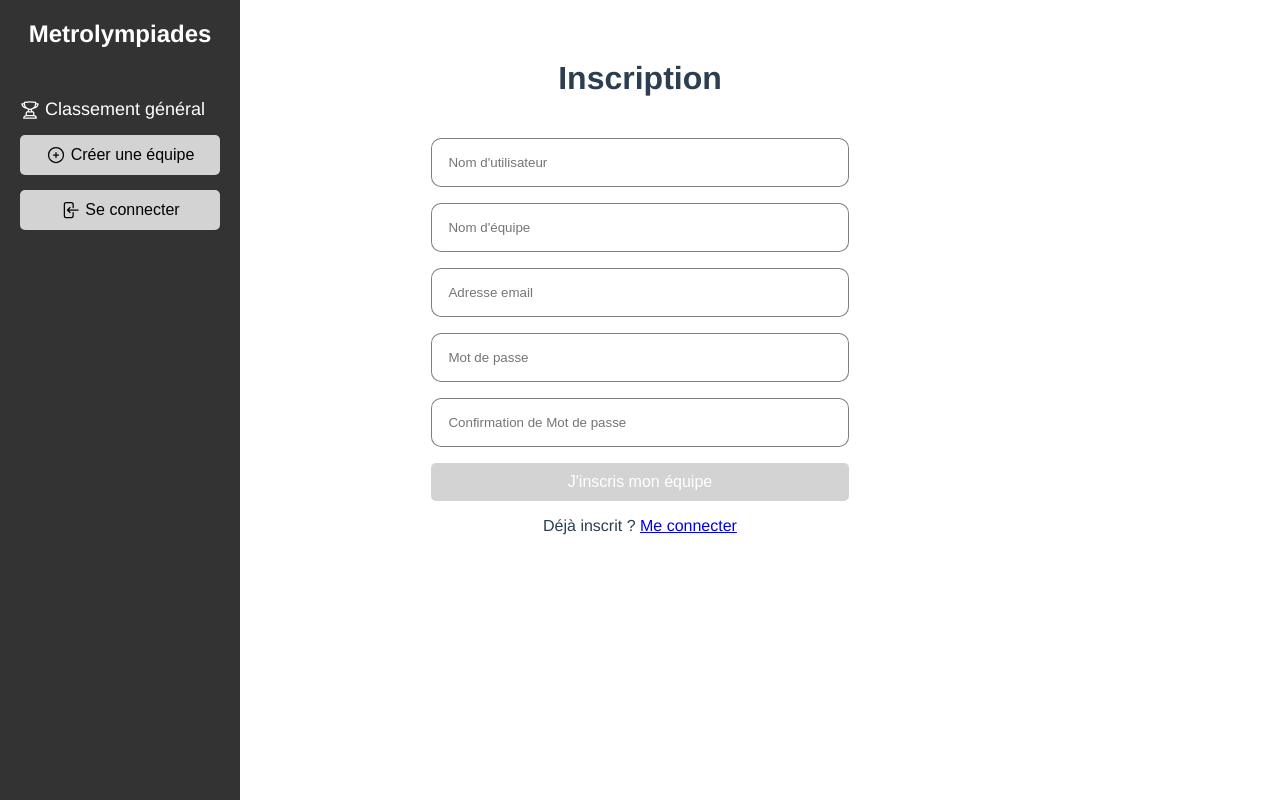
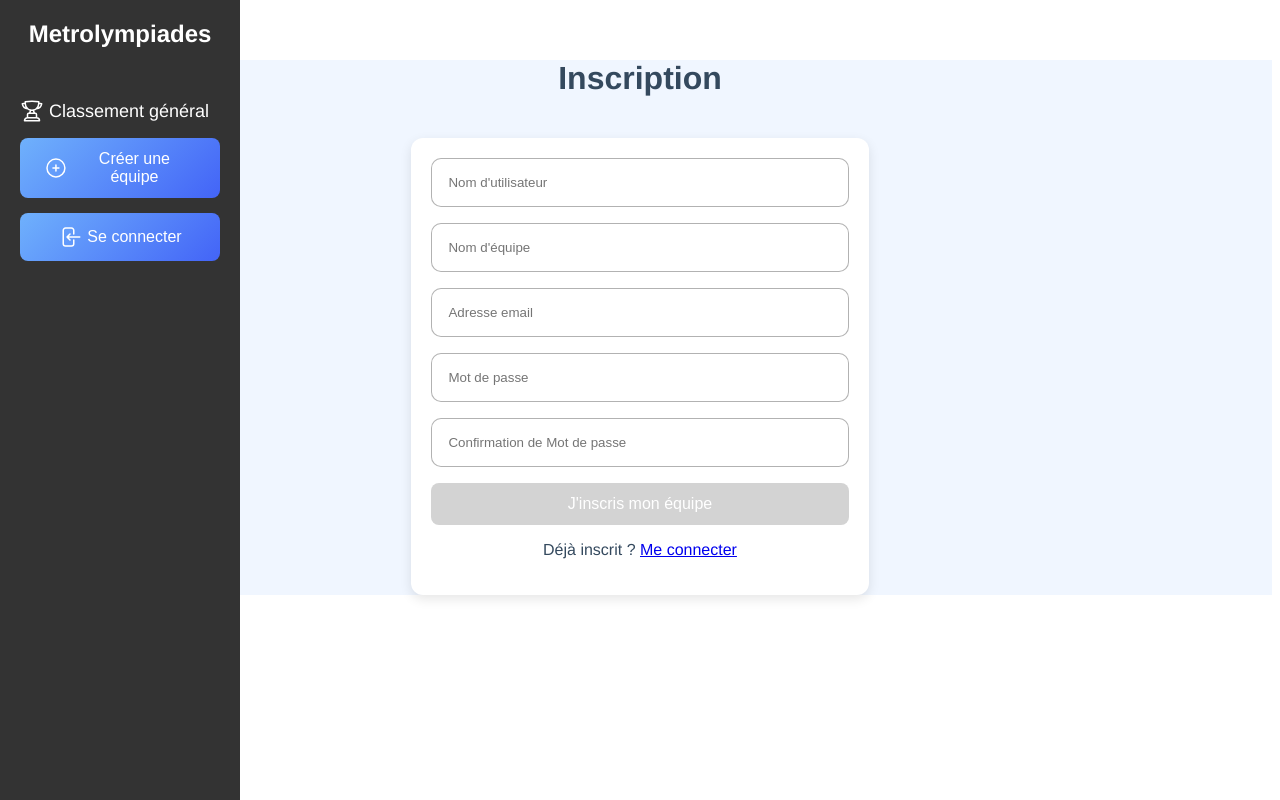
Before and after one commit to KytMj/Metrolympiades, a Vue app: page /register in a window 1280 px wide. Built offline with nearby package versions, Linux system fonts and the light colour scheme.

Commit message:
feat: slightly improved UI design (mainly colors)

```diff
--- a/src/index.css
+++ b/src/index.css
@@ -3,7 +3,8 @@
   -webkit-font-smoothing: antialiased;
   -moz-osx-font-smoothing: grayscale;
   text-align: center;
-  color: #2c3e50;
+  color: #34495e; /* slightly softer dark blue */
+  background-color: #f0f6ff; /* light background */
   margin-top: 60px;
 }
 
@@ -19,22 +20,25 @@ button {
   display: flex;
   flex-direction: row;
   justify-content: center;
-  background-color: lightgray;
+  background: linear-gradient(135deg, #6fb1fc, #4364f7); /* gradient blue */
   align-content: center;
   align-items: center;
-  color: black;
+  color: white;
   border: none;
-  border-radius: 5px;
-  padding: 10px 20px;
+  border-radius: 8px;
+  padding: 12px 24px;
   cursor: pointer;
   font-size: 1rem;
+  transition: background 0.3s, transform 0.2s;
 }
+
 button:hover {
-  background-color: gray;
-  color: white;
+  background: linear-gradient(135deg, #5a9bf5, #3556d0);
+  transform: scale(1.05);
 }
+
 button:disabled {
-  background-color: lightgray;
+  background: #d3d3d3;
   color: white;
   cursor: not-allowed;
 }
@@ -44,31 +48,52 @@ button:disabled {
   justify-content: center;
   align-items: center;
 }
+
 form {
   display: flex;
   flex-direction: column;
   width: 33%;
   margin-top: 20px;
+  background: white;
+  padding: 20px;
+  border-radius: 12px;
+  box-shadow: 0px 4px 12px rgba(0, 0, 0, 0.1);
 }
+
 input {
-  border: 1px solid rgba(0, 0, 0, 0.5);
+  border: 1px solid rgba(0, 0, 0, 0.3);
   border-radius: 10px;
-  color: black;
+  color: #333;
   padding: 1rem;
   margin-bottom: 1rem;
+  transition: border-color 0.3s;
+}
+
+input:focus {
+  border-color: #6fb1fc;
+  outline: none;
 }
 
 .icon {
-  width: 20px;
-  height: 20px;
+  width: 24px;
+  height: 24px;
 }
+
 select {
   padding: 0.5rem;
   border-radius: 0.5rem;
   border: 1px solid #ccc;
   width: 75%;
+  background-color: #f9f9f9;
+  transition: border-color 0.3s;
+}
+
+select:focus {
+  border-color: #6fb1fc;
+  outline: none;
 }
 
 .text {
   text-align: justify;
+  color: #555;
 }
```
